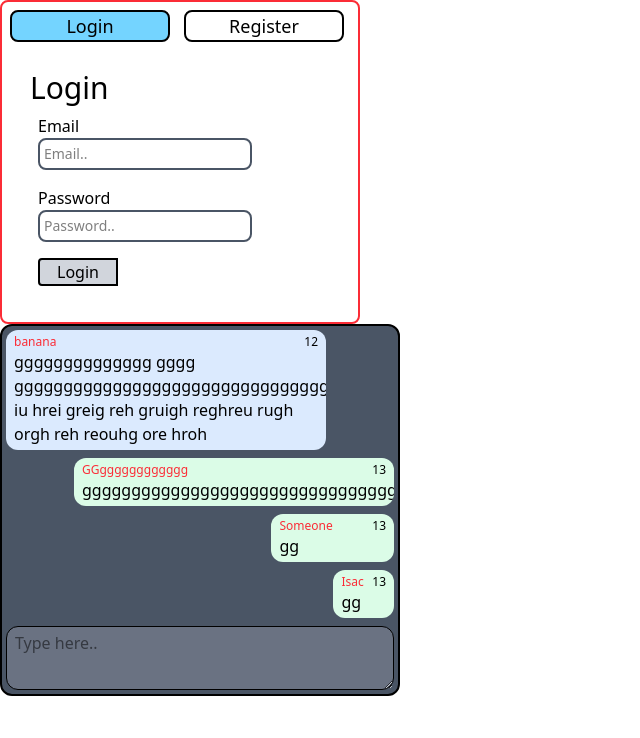
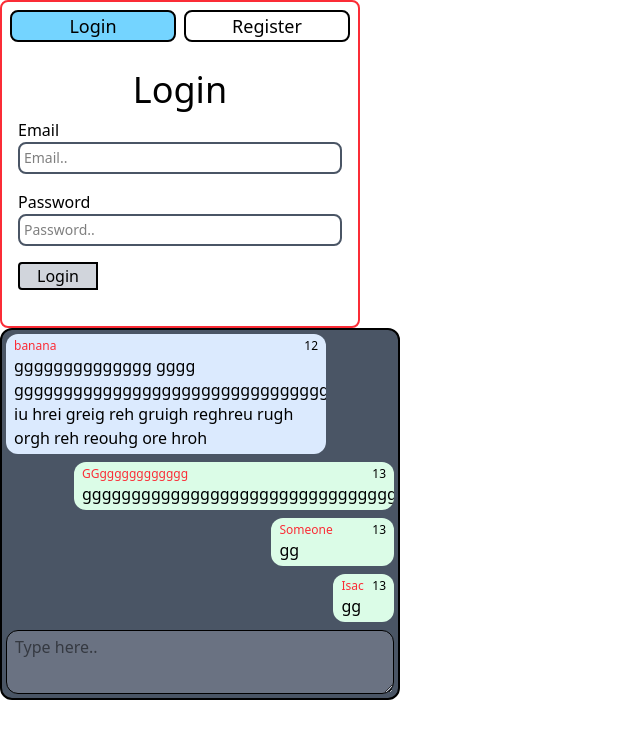
Before and after one commit to iSamPrime/SP2026, a React (Vite) app in the folder client/: page / in a window 1280 px wide. Shown: the top 738 px of the page, without its empty margins (0-640 px from the left). Built offline with nearby package versions, Linux system fonts and the light colour scheme; no server answers.

Commit message:
Css fix auth

```diff
--- a/client/index.css
+++ b/client/index.css
@@ -1 +1,37 @@
 @import "tailwindcss";
+
+.login-button{
+    grid-area: login-button;
+}
+
+.register-button{
+    grid-area: register-button;
+}
+
+.logout-button{
+    grid-area: logout-button;
+}
+
+.Aform{
+    grid-area: Aform;
+}
+
+.auth-grid-area-logout{
+    grid-template-columns: 1fr;
+    grid-template-areas:
+        "logout-button";
+}
+
+.auth-grid-area{
+    grid-template-columns: 1fr 1fr;
+    grid-template-areas:
+        "login-button register-button";
+}
+
+.auth-grid-area-form{
+    grid-template-columns: 1fr 1fr;
+    grid-template-areas:
+        "login-button register-button"
+        "Aform Aform";
+
+}
--- a/client/src/auth/aform.jsx
+++ b/client/src/auth/aform.jsx
@@ -2,13 +2,13 @@
 
 export default function Aform({id, email, pw, setEmail, setPW}){
 
-const inputCss = "border-2 border-gray-600 rounded-lg p-1 text-sm focus:outline-sky-500"
+const inputCss = " w-full border-2 border-gray-600 rounded-lg p-1 text-sm focus:outline-sky-500"
 const pCss = "text-md"
-const divCss = "grid "
+const divCss = " "
 
     return(
-        <div className="max-w-90 p-5">
-            <h2 className="text-3xl">
+        <div className="max-w-90 py-5 Aform">
+            <h2 className="text-4xl justify-self-center">
                 {id === "register" ? "Register" : (id  === "login" ? "Login" : "Afrom id error")}
             </h2>
             <form
--- a/client/src/auth/auth.jsx
+++ b/client/src/auth/auth.jsx
@@ -6,34 +6,41 @@ export default function Auth(){
     const [email , setEmail] = useState(null)
     const [pw , setPW] = useState(null)
 
-
     const [onScreen, setOnScreen] = useState("login")
     function checkSession(){
-        fetch("/session").then(res=>res.json()).then(data => {if(data.loggedIn){setOnScreen("logout")}else{setOnScreen("login")}})
+        fetch("/session")
+        .then(res=>res.json())
+        .then(data => {
+            if(data.loggedIn){
+                setOnScreen("logout")
+            } else {
+                setOnScreen("login")
+            }
+        })
     }
     useEffect(checkSession, [])
 
-
-    const buttonCss =
-    `
-        max-w-40 text-lg border-2 border-black rounded-lg
+    const buttonCss = `
+        w-full text-lg border-2 border-black rounded-lg
         hover:bg-sky-400
     `
 
     return(
         <div
-                className="grid grid-cols-2 max-w-90 gap-2 py-2 px-2 border-2 border-red-500 rounded-lg"
+            className={`
+                grid max-w-90 gap-2 py-2 px-2 border-2 border-red-500 rounded-lg
+                ${onScreen!="unselected" && onScreen!="logout" ? "auth-grid-area-form" : (onScreen!="logout"? "auth-grid-area" : " auth-grid-area-logout align-center"  ) }`}
         >
             {onScreen !=  "logout" ?
                 <>
                     <button
-                        className={`${buttonCss} ${onScreen === "login" &&  "bg-sky-300"}`}
+                        className={`${buttonCss} ${onScreen === "login" &&  "bg-sky-300"} login-button`}
                         onClick={()=>{if(!(onScreen==="login")){setOnScreen("login")}else{setOnScreen("unselected")}}}
                     >
                         Login
                     </button>
                     <button
-                        className={`${buttonCss}  ${onScreen === "register" &&  "bg-sky-300"}`}
+                        className={`${buttonCss}  ${onScreen === "register" &&  "bg-sky-300"} register-button`}
                         onClick={()=>{if(!(onScreen === "register")){setOnScreen("register")}else{setOnScreen("unselected")}}}
                     >
                         Register
@@ -42,7 +49,7 @@ export default function Auth(){
             :
                 (onScreen === "logout" &&
                     <form action="/logout">
-                        <button className={`${buttonCss}`} type="submit">Logout</button>
+                        <button className={`${buttonCss} logout-button`} type="submit">Logout</button>
                     </form>
                 )
             }
@@ -61,56 +68,3 @@ export default function Auth(){
         </div>
     )
 }
-
-
-
-/*
-
-            <div
-                className="grid grid-cols-2 max-w-90 gap-2 py-2 px-2 border-2 border-red-500 rounded-lg"
-            >
-                {onScreen === "login" ? <>
-                    <button
-                        className={`${buttonCss} ${onScreen === "register" ?  "" : (onScreen === "login" ?  "bg-sky-300" : "")}`}
-                        onClick={()=>{if(!(onScreen==="login")){setOnScreen("login")}else{setOnScreen("unselected")}}}
-                    >
-                        Login
-                    </button>
-                    <button
-                        className={`${buttonCss}  ${onScreen === "register" ?  "bg-sky-300" : (onScreen === "login" ?  "" : "")}`}
-                        onClick={()=>{if(!(onScreen === "register")){setOnScreen("register")}else{setOnScreen("unselected")}}}
-                    >
-                        Register
-                    </button>
-                    {onScreen === "register" ?
-                        <Aform
-                            id={"register"} email={email} setEmail={setEmail} pw={pw} setPW={setPW}
-                        ></Aform>
-                    :
-                    (onScreen === "login" ?
-                        <Aform
-                            id={"login"} email={email} setEmail={setEmail} pw={pw} setPW={setPW}
-                        ></Aform>
-                    : "")} </>
-                :
-                    (onScreen === "logout" ?
-                        <form action="/logout">
-                            <button type="submit">Logout</button>
-                        </form>
-                        : ""
-                    )
-
-
-                }
-            </div>
-
-
-
-
-
-
-
-
-
-
-*/
```
